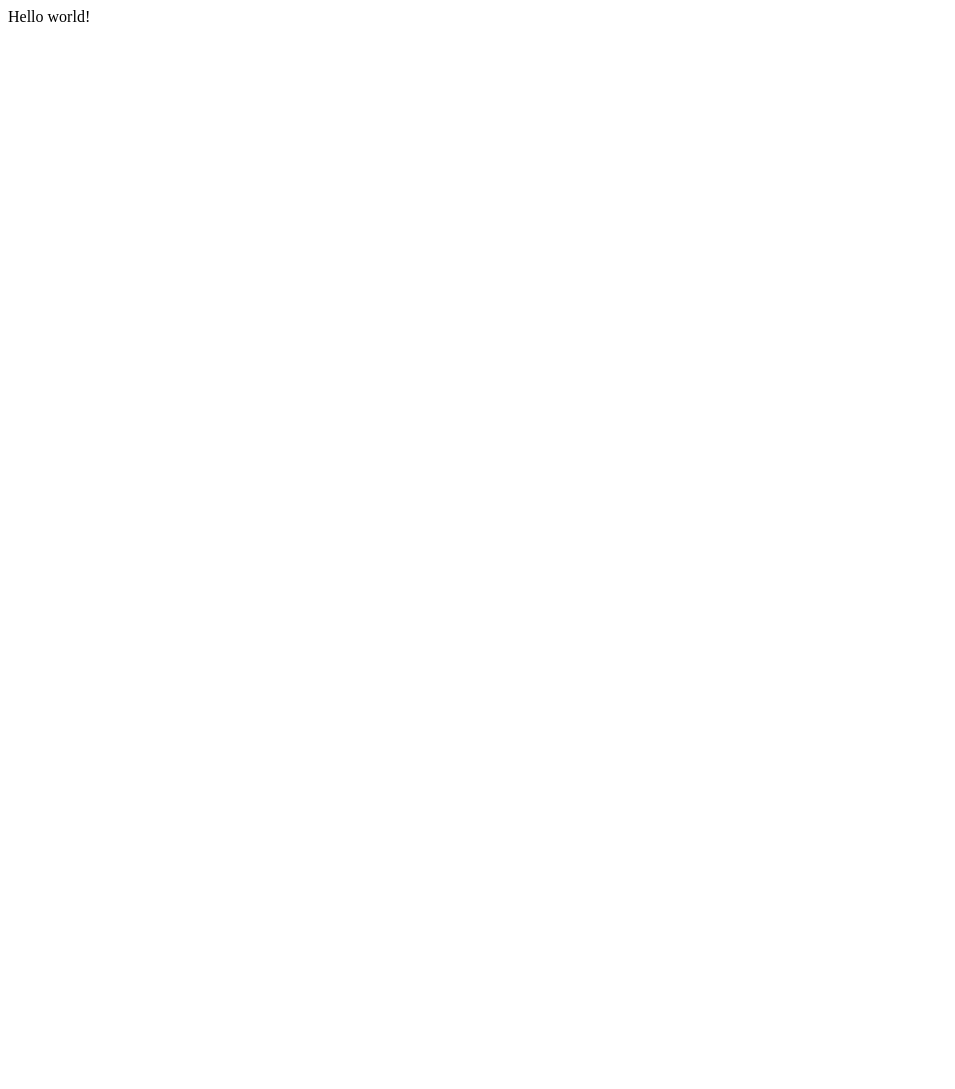
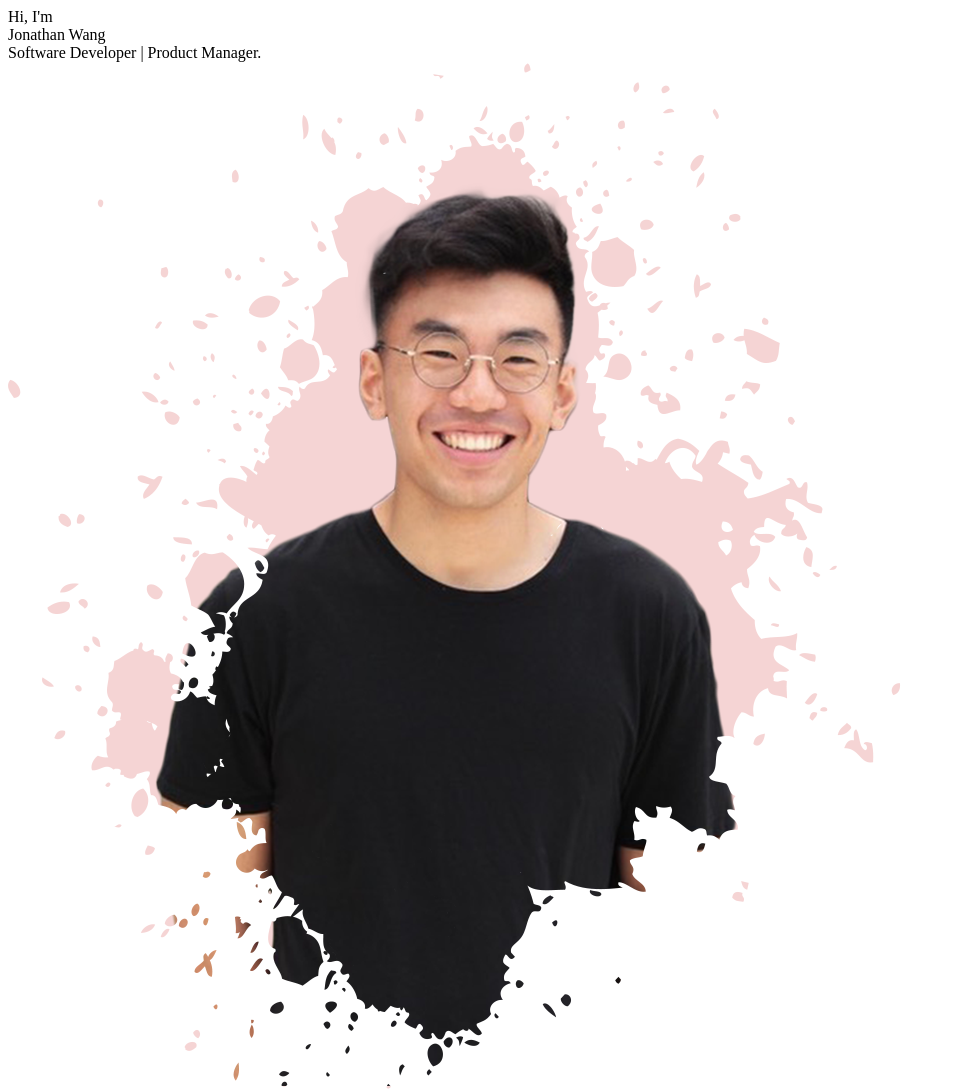
Before and after one commit to JonathanYcWang/jon-yc-wang, a Gatsby site: page / in a window 1280 px wide. Shown: the top 1089 px of the page, without its empty margins (0-955 px from the left). Before the commit the page ends 800 px from the top, so only its background shows below. Built offline with nearby package versions, Linux system fonts and the light colour scheme; Gatsby itself is replaced by a stand-in of ours.

Commit message:
first commit

```diff
--- /dev/null
+++ b/src/components/header.js
@@ -0,0 +1,13 @@
+import React from "react"
+import headshot from "../assets/headshot.png"
+
+export default function Header(props) {
+  return (
+    <div>
+      <div>Hi, I'm</div>
+      <div>Jonathan Wang</div>
+      <div>Software Developer | Product Manager.</div>
+      <img src={headshot} alt="Logo" />
+    </div>
+  )
+}
--- a/src/pages/index.js
+++ b/src/pages/index.js
@@ -1,5 +1,10 @@
 import React from "react"
+import Header from "../components/header"
 
 export default function Home() {
-  return <div>Hello world!</div>
+  return (
+    <div>
+      <Header />
+    </div>
+  )
 }
```
Also changed, not shown: src/assets/headshot.png (added).
